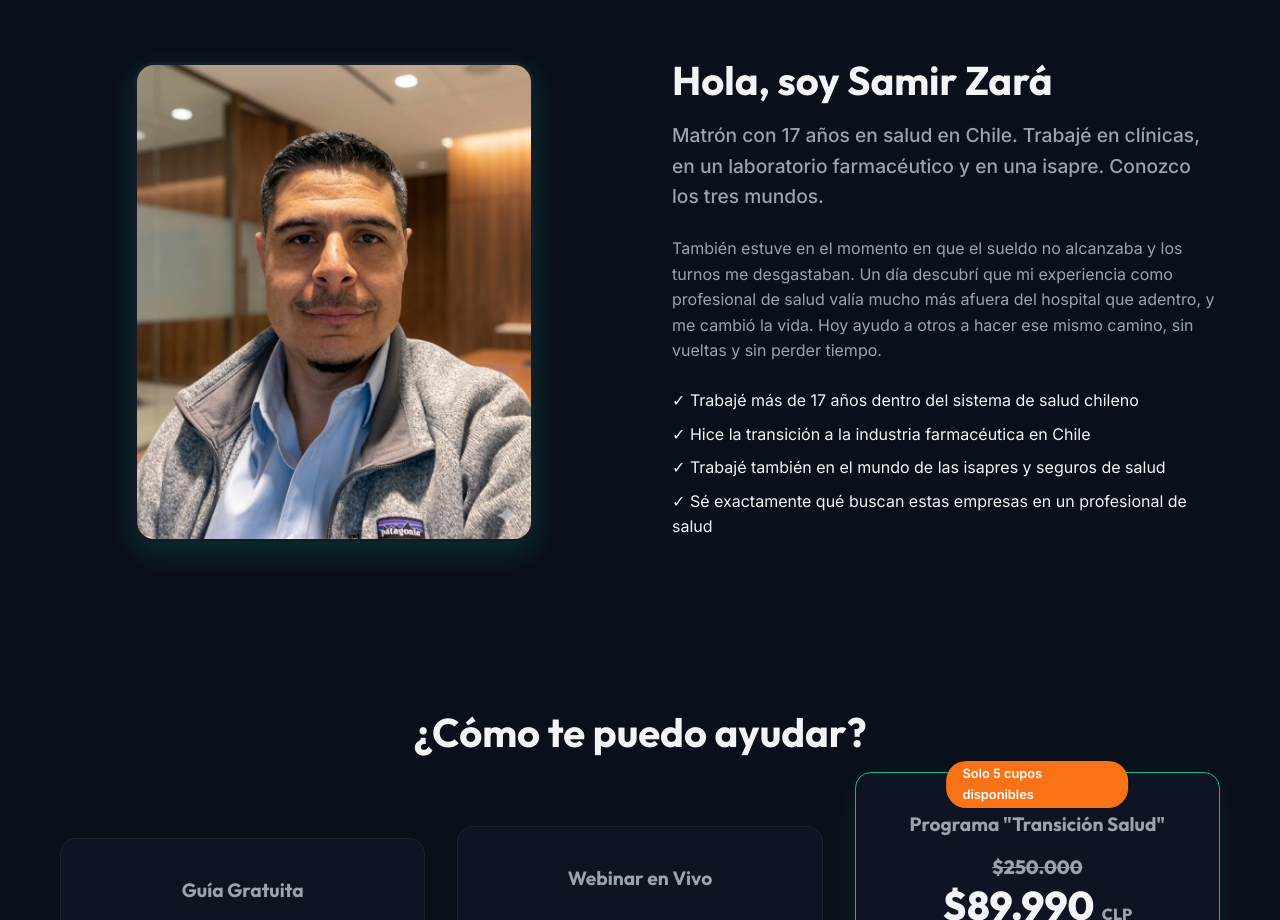
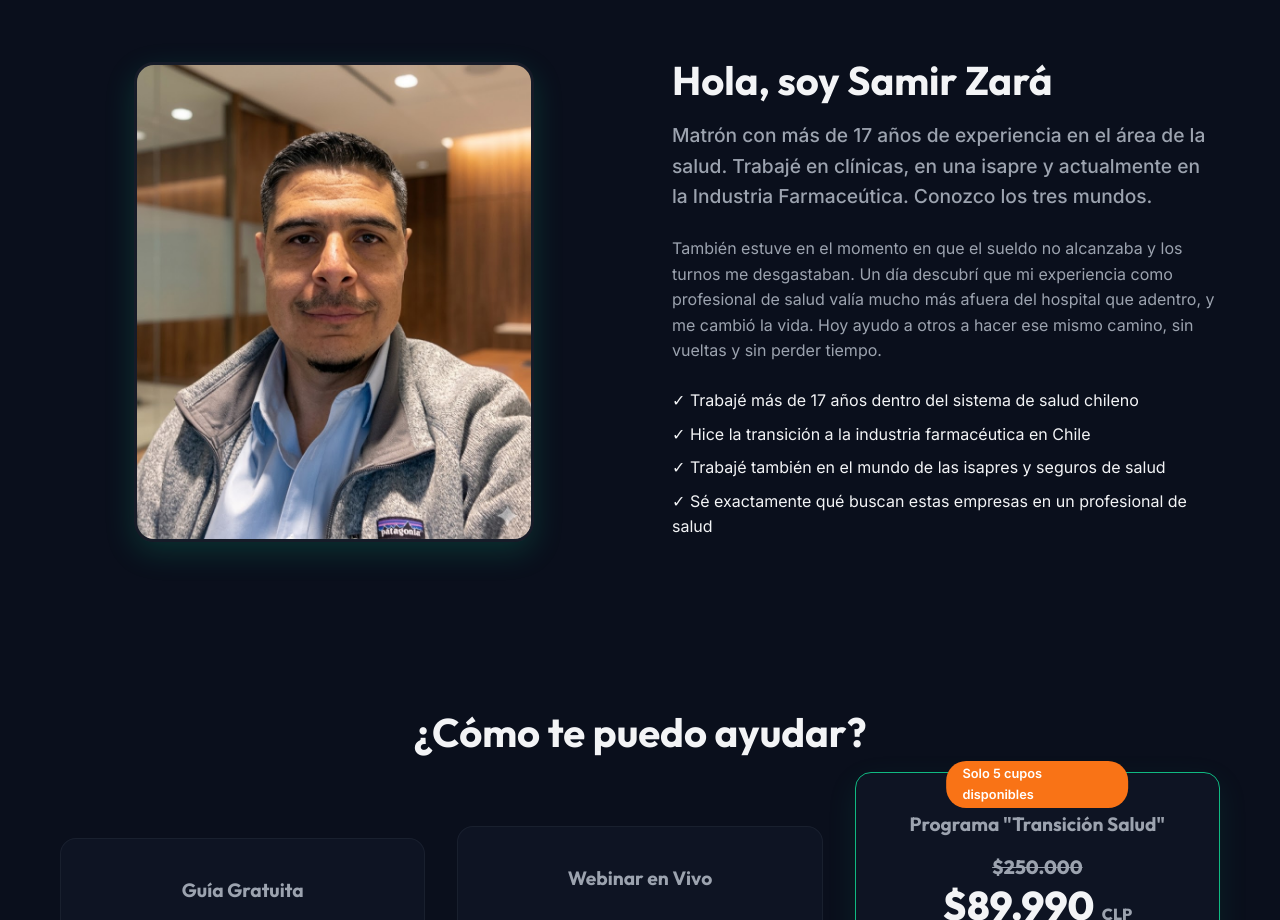
Before and after one commit to seimir21-cloud/coachsalud, a plain HTML site: page index.html in a window 1280 px wide. Shown: the part 2120-3040 px from the top of the page. Drawn offline with Linux system fonts and the light colour scheme.

Commit message:
Update lead text for better clarity and detail

```diff
--- a/index.html
+++ b/index.html
@@ -134,7 +134,7 @@
             </div>
             <div class="about-content">
                 <h2 class="section-title">Hola, soy Samir Zará</h2>
-                <p class="lead-text">Matrón con 17 años en salud en Chile. Trabajé en clínicas, en un laboratorio farmacéutico y en una isapre. Conozco los tres mundos.</p>
+                <p class="lead-text"> Matrón con más de 17 años de experiencia en el área de la salud. Trabajé en clínicas, en una isapre y actualmente en la Industria Farmaceútica. Conozco los tres mundos.</p>
                 <p>También estuve en el momento en que el sueldo no alcanzaba y los turnos me desgastaban. Un día descubrí que mi experiencia como profesional de salud valía mucho más afuera del hospital que adentro, y me cambió la vida. Hoy ayudo a otros a hacer ese mismo camino, sin vueltas y sin perder tiempo.</p>
                 <ul class="about-list">
                     <li>✓ Trabajé más de 17 años dentro del sistema de salud chileno</li>
```
